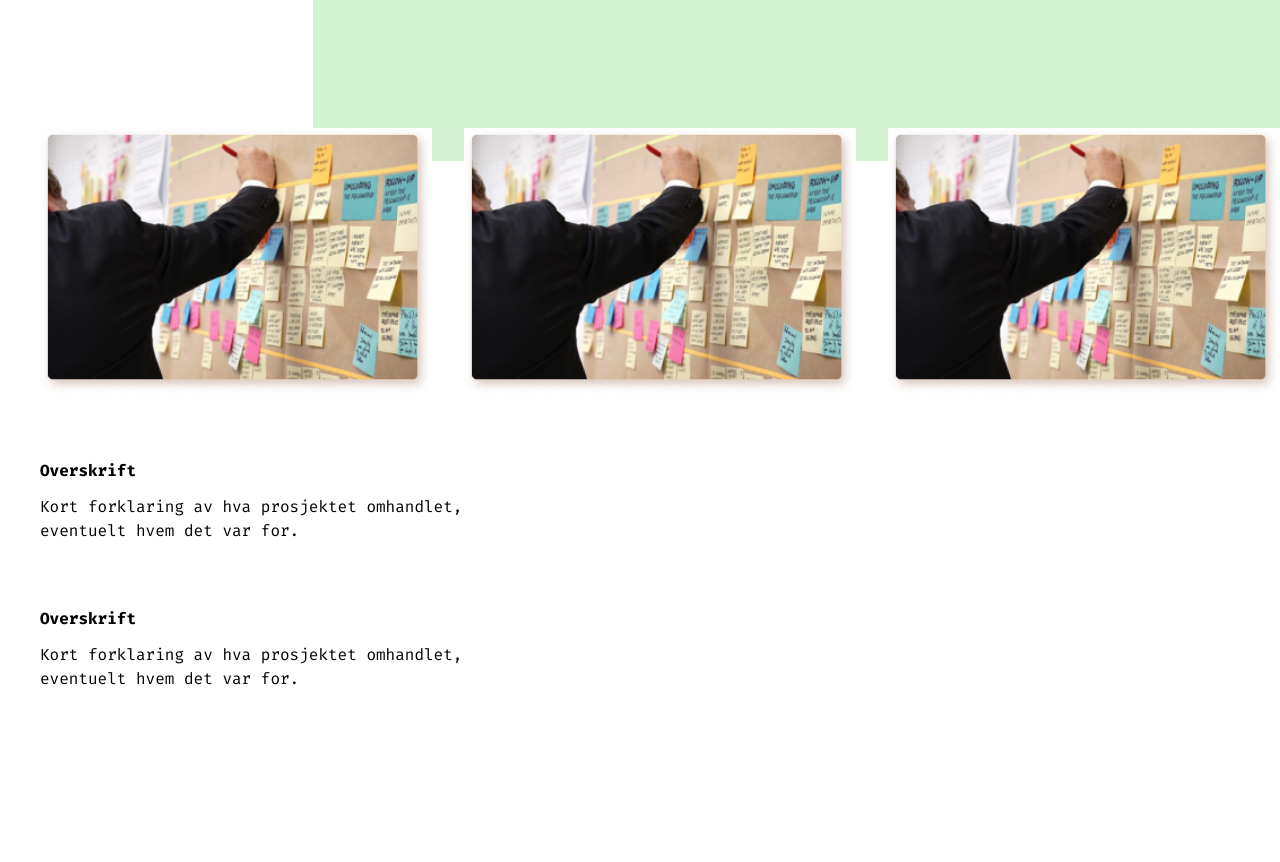
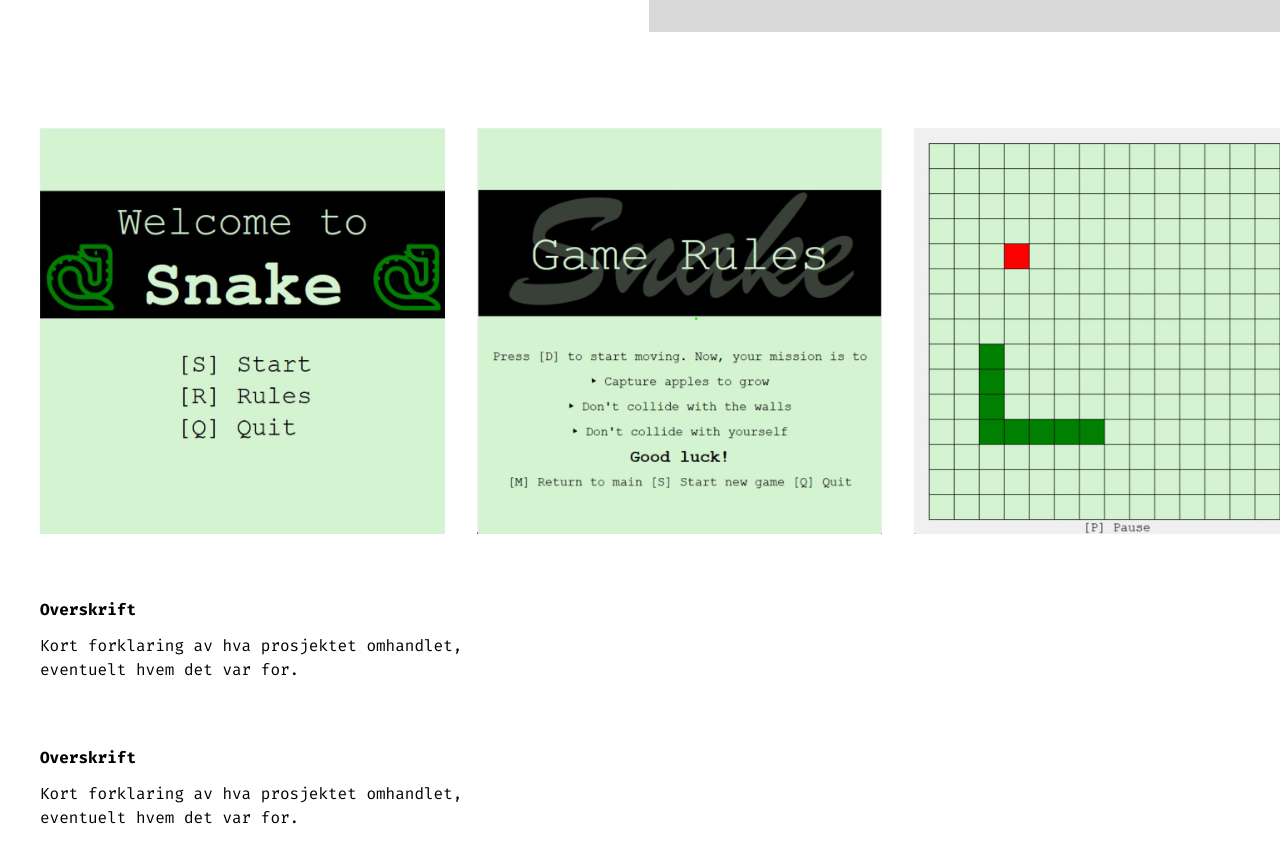
Before and after one commit to FridaHaars/personlig-nettside, a Next.js app: page /prosjekter/snake in a window 1280 px wide. Shown: the part 800-1662 px from the top of the page. Before the commit the page ends 1619 px from the top, so only its background shows below. Built offline with nearby package versions, Linux system fonts and the light colour scheme.

Commit message:
snake test 3

```diff
--- a/app/prosjekter/snake/page.jsx
+++ b/app/prosjekter/snake/page.jsx
@@ -9,14 +9,15 @@
  * - Legg til flere komponenter som viser prosjektet ditt. Disse kan være helt nye komponenter, eller du kan kopiere eksisterende komponenter fra components mappen.
  */
 import { ProjectHero } from '@/components/ProjectHero';
-import snake_menu from '../../../public/snake_menu.jpg';
+import snake_menu from '../../../public/rectangle.jpg';
 import { TextBlock } from '@/components/TextBlock';
 import { Photostrip } from '@/components/Photostrip';
 
 const images = [
-  '/design-sprint.jpg',
-  '/design-sprint.jpg',
-  '/design-sprint.jpg',
+  '/snake_menu.jpg',
+  '/snake_rules.jpg',
+  '/snake_play.jpg',
+  '/snake_debug_mode.jpg',
 ];
 
 export default async function Project() {
```
